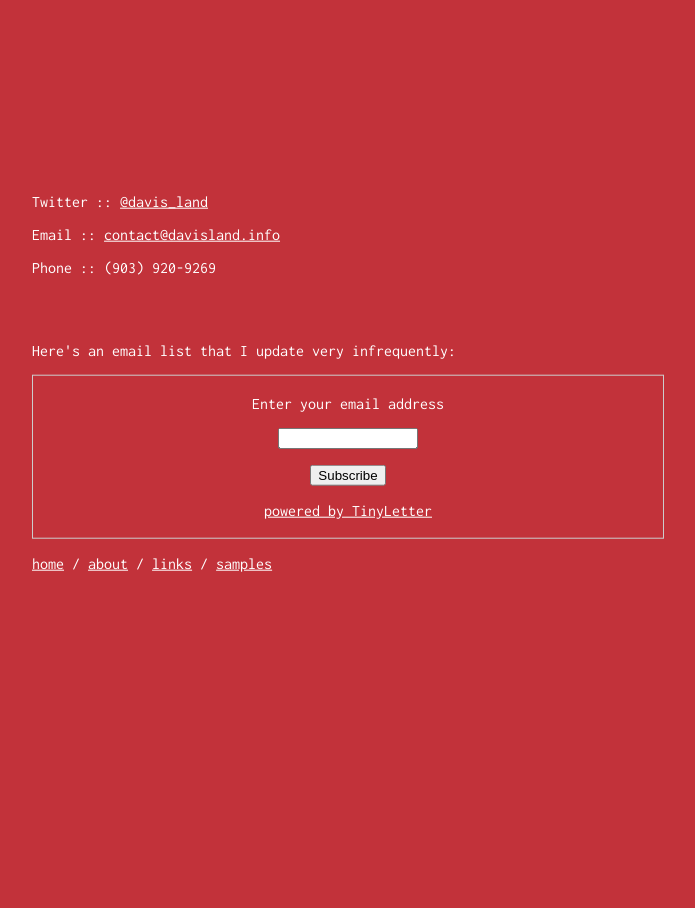
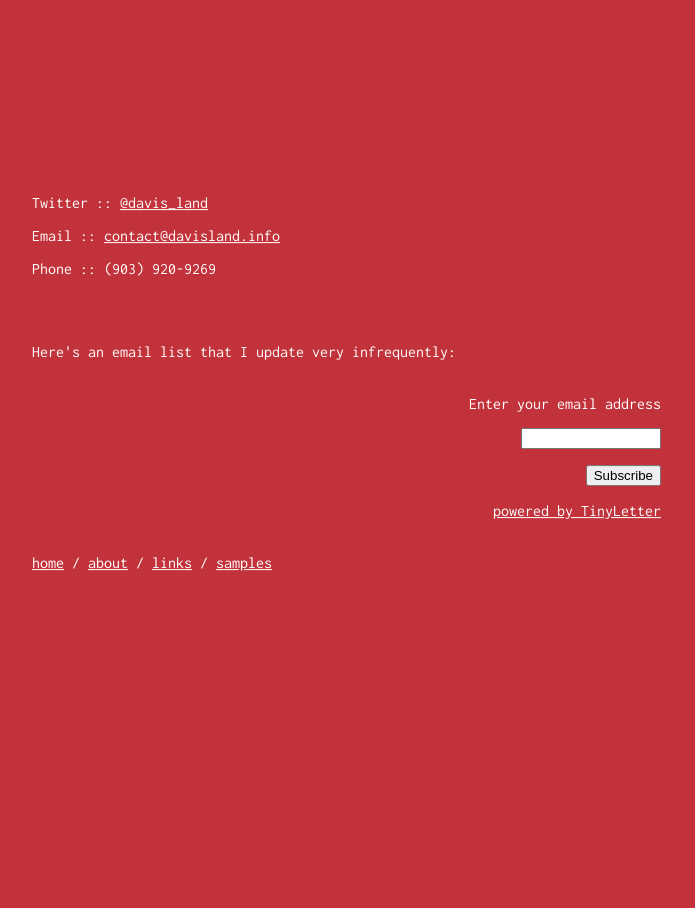
Before and after one commit to davisland/davisland.github.io, a Jekyll site: the page contact/index.html, which Jekyll copies as it is, in a window 1280 px wide. Shown: the whole page, without its empty margins (292-987 px from the left). Built offline with Jekyll 4.4.1, drawn with Linux system fonts in a browser that asks for light colours.

Commit message:
email list

```diff
--- a/contact/index.html
+++ b/contact/index.html
@@ -14,7 +14,7 @@
             </br>
             </br>
             <p>Here's an email list that I update very infrequently:</p>
-             <form style="border:1px solid #ccc;padding:3px;text-align:center;" action="https://tinyletter.com/davis_land" method="post" target="popupwindow" onsubmit="window.open('https://tinyletter.com/davis_land', 'popupwindow', 'scrollbars=yes,width=800,height=600');return true"><p><label for="tlemail">Enter your email address</label></p><p><input type="text" style="width:140px" name="email" id="tlemail" /></p><input type="hidden" value="1" name="embed"/><input type="submit" value="Subscribe" /><p><a href="https://tinyletter.com" target="_blank">powered by TinyLetter</a></p></form>
+            <form style="border:0px solid #ccc;padding:3px;text-align:right;" action="https://tinyletter.com/davis_land" method="post" target="popupwindow" onsubmit="window.open('https://tinyletter.com/davis_land', 'popupwindow', 'scrollbars=yes,width=800,height=600');return true"><p><label for="tlemail">Enter your email address</label></p><p><input type="text" style="width:140px" name="email" id="tlemail" /></p><input type="hidden" value="1" name="embed"/><input type="submit" value="Subscribe" /><p><a href="https://tinyletter.com" target="_blank">powered by TinyLetter</a></p></form>
             <a href="http://davisland.info">home</a> / <a href="/about/">about</a> / <a href="/links/">links</a> / <a href="/samples/">samples</a>
         </div>
     </body>
```
